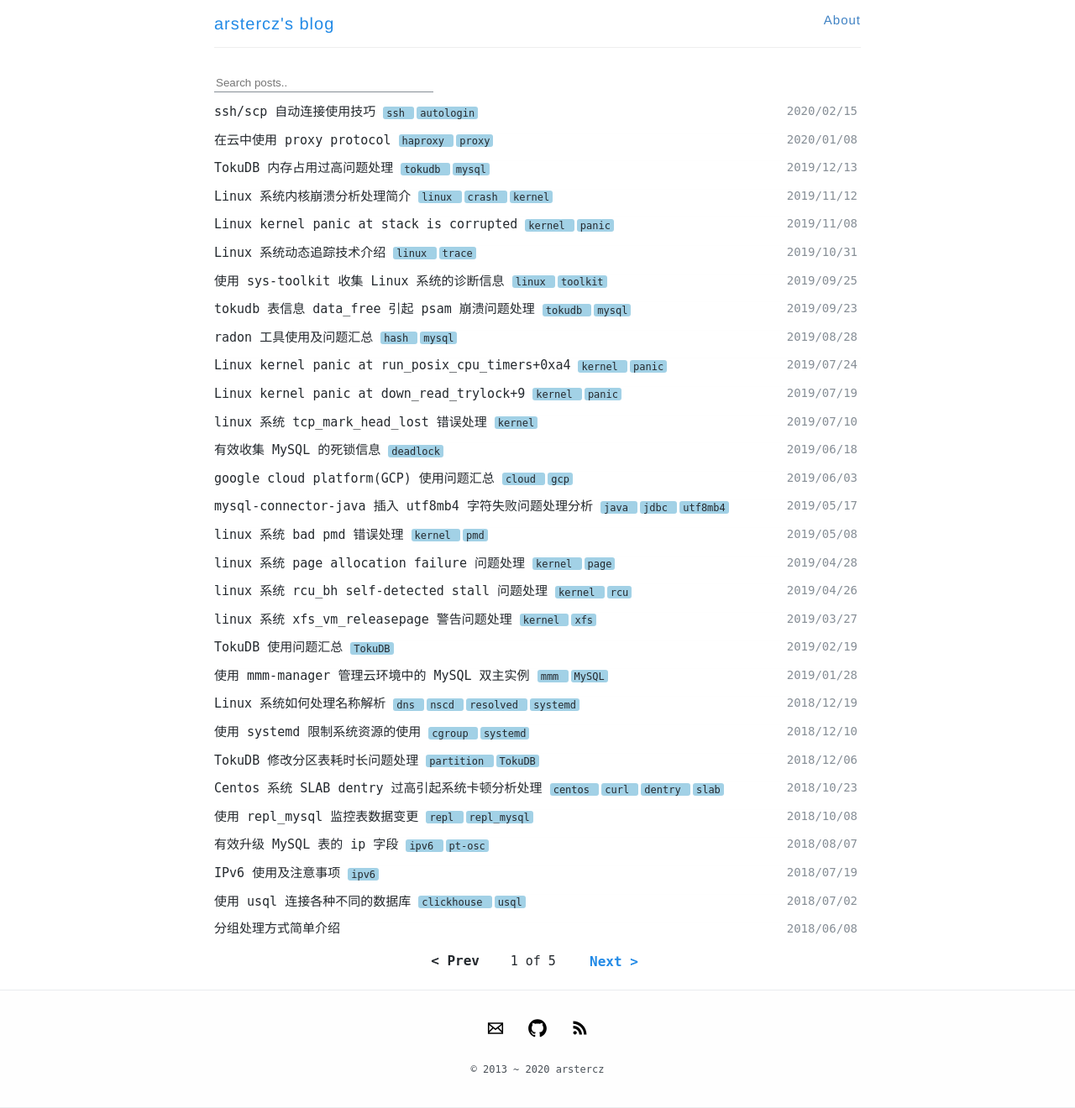
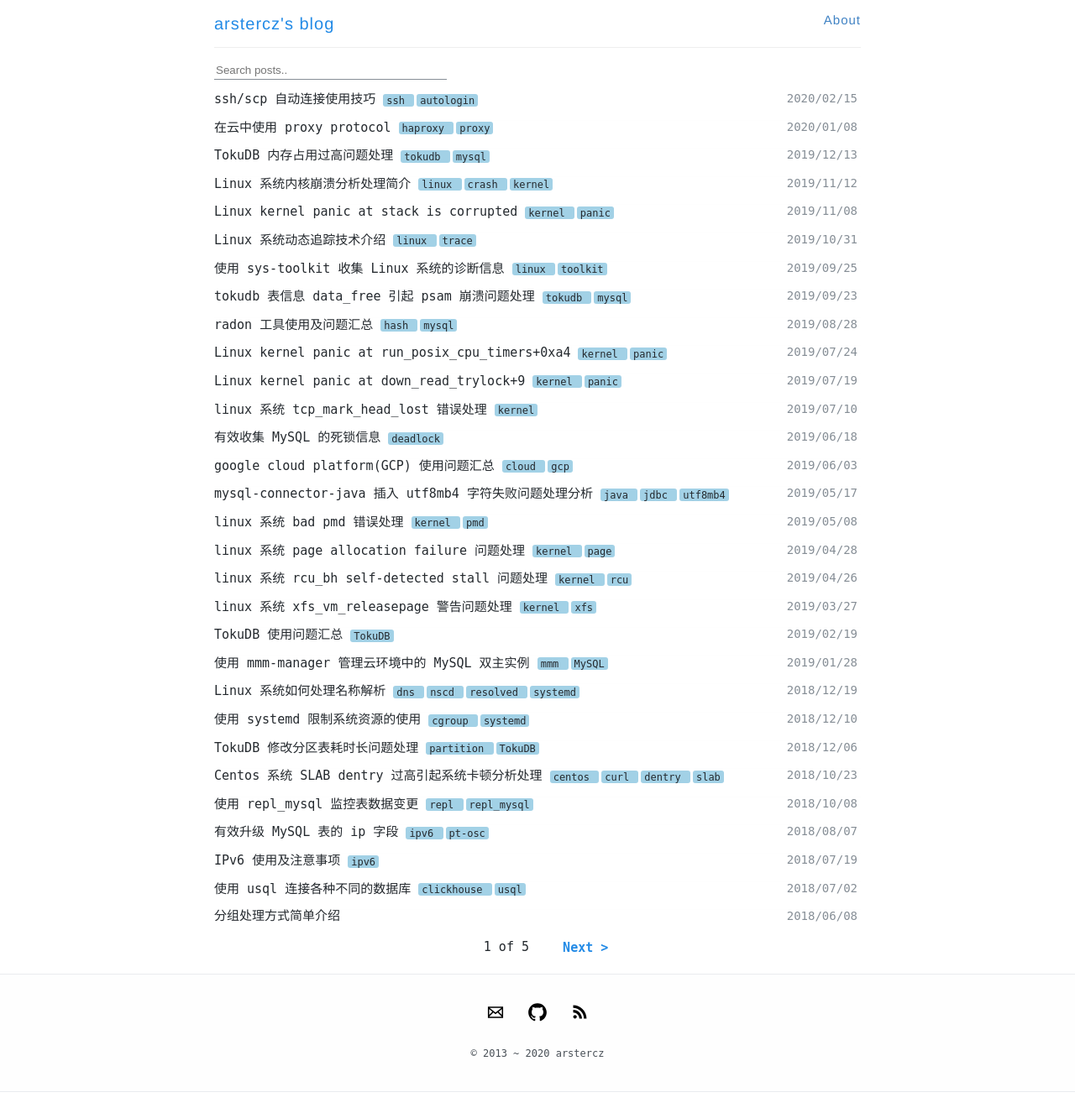
Before and after one commit to arstercz/arstercz.github.io, a Jekyll site: the page built from index.html, in a window 1280 px wide. Shown: the whole page at 84% size. Built offline with Jekyll 4.4.1, drawn with Linux system fonts in a browser that asks for light colours; the list of posts is cut into pages by our own code; comment, search, counter and statistics services are not loaded.

Commit message:
adjust fontsize and remove back_to_top

```diff
--- a/_layouts/post.html
+++ b/_layouts/post.html
@@ -24,7 +24,7 @@
   <div class="entry">
     {{ content }}
     <br>
-    &uarr;<a href="{{ site.baseurl }}{{ post.url }}#">Back To Top</a>
+    <!--<a href="{{ site.baseurl }}{{ post.url }}#">Back To TOP</a>-->
   </div>
 
   <div class="pagination">
--- a/index.html
+++ b/index.html
@@ -7,7 +7,7 @@
 {% endif %}
 
 <p class="search-text">
-  <input type="text" size=30 maxlength=30 id="search-input" class="input-text" placeholder="Search posts..">
+  <input type="text" size=32 maxlength=30 id="search-input" class="input-text" placeholder="Search posts..">
 </p>
 <ul id="results-container"></ul>
 
@@ -44,8 +44,6 @@
         &#x3C; Prev
       </a>
     </span>
-  {% else %}
-    <span class="prev">&#x3C; Prev</span>
   {% endif %}
   <span class="page-number">
        &nbsp;&nbsp;
@@ -58,7 +56,5 @@
         Next &#x3E;
       </a>
     </span>
-  {% else %}
-    <span class="next">Next &#x3E;</span>
   {% endif %}
 </div>
--- a/style.scss
+++ b/style.scss
@@ -46,7 +46,7 @@
 }
 
 h1 {
-  font-size: 25px;
+  font-size: 21px;
   a {
     color: inherit;
   }
@@ -54,17 +54,17 @@
 }
 
 h2 {
-  font-size: 23px;
+  font-size: 19px;
   border-bottom: 1px #e1e4e8 solid;
 }
 
 h3 {
   font-family: $base-font;
-  font-size: 21px;
+  font-size: 17px;
 }
 
 h4 {
-  font-size: 16px;
+  font-size: 15px;
 }
 
 h6 {
@@ -316,7 +316,7 @@
 //
 
 .wrapper-masthead {
-  margin-bottom: 30px;
+  margin-bottom: 15px;
 }
 
 .masthead {
@@ -490,7 +490,7 @@
 
 .pagination {
   font-weight: bold;
-  font-size: 16px;
+  font-size: 15px;
   padding: 1em 0;
   width: 100%;
   display: inline-block;
```
